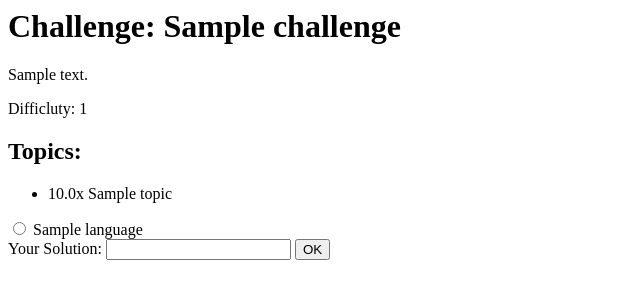
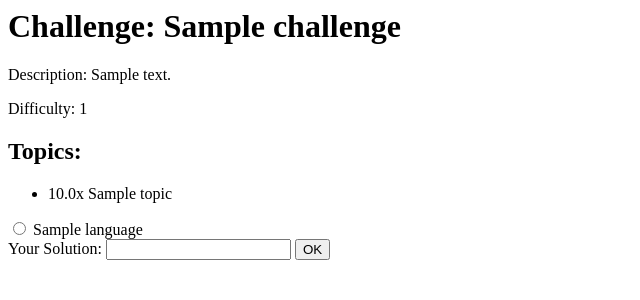
Before and after one commit to modanhan/cpsc471, a Django app: page /challenge/1/ in a window 1280 px wide. Shown: the top 300 px of the page, without its empty margins (0-640 px from the left). Run offline with Django 3.2, Linux system fonts and the light colour scheme; tables that the repository leaves empty hold one stand-in row (values such as "Sample post").

Commit message:
modified create challenge to be unique

```diff
--- a/mysite/challenge/templates/challenge/detail.html
+++ b/mysite/challenge/templates/challenge/detail.html
@@ -2,8 +2,8 @@
 
 {% if challenge %}
 <h1>Challenge: {{ challenge.name }} </h1>
-<p> {{ challenge.desc }}</p>
-<p> Difficluty: {{ challenge.difficulty }}</p>
+<p> Description: {{ challenge.desc }}</p>
+<p> Difficulty: {{ challenge.difficulty }}</p>
 
 
 {% if topics %}
--- a/mysite/challenge/views.py
+++ b/mysite/challenge/views.py
@@ -101,22 +101,26 @@ def create(request):
 
         if form.is_valid():
             challenge = form.save(commit=False)
-            challenge.save()
+            exist = Challenge.objects.filter(name=challenge.name)
+            if not exist.exists():
+                challenge.save()
 
-            a=Author()
-            a.user = request.user
-            a.challenge = challenge
-            a.timestamp = datetime.datetime.now()
-            a.save()
+                a=Author()
+                a.user = request.user
+                a.challenge = challenge
+                a.timestamp = datetime.datetime.now()
+                a.save()
 
-            for i in range(0, len(requestpost)):
-                ct = ChallengeTopic()
-                ct.challenge = challenge
-                ct.topic = Topic.objects.get(pk=requestpost[i])
-                ct.weight = requestweight[i]
-                ct.save()
+                for i in range(0, len(requestpost)):
+                    ct = ChallengeTopic()
+                    ct.challenge = challenge
+                    ct.topic = Topic.objects.get(pk=requestpost[i])
+                    ct.weight = requestweight[i]
+                    ct.save()
 
-            return HttpResponse(request.user.id)
+                return redirect('thanks/')
+            else:
+                return HttpResponse('Challenge Name exists')
     else:
         form = ChallengeForm()
         return render(request, 'challenge/create.html', {'form':form, 'topics':topics})
```
Also changed, not shown: mysite/home/templates/home/index.html (+8 -6 lines).
